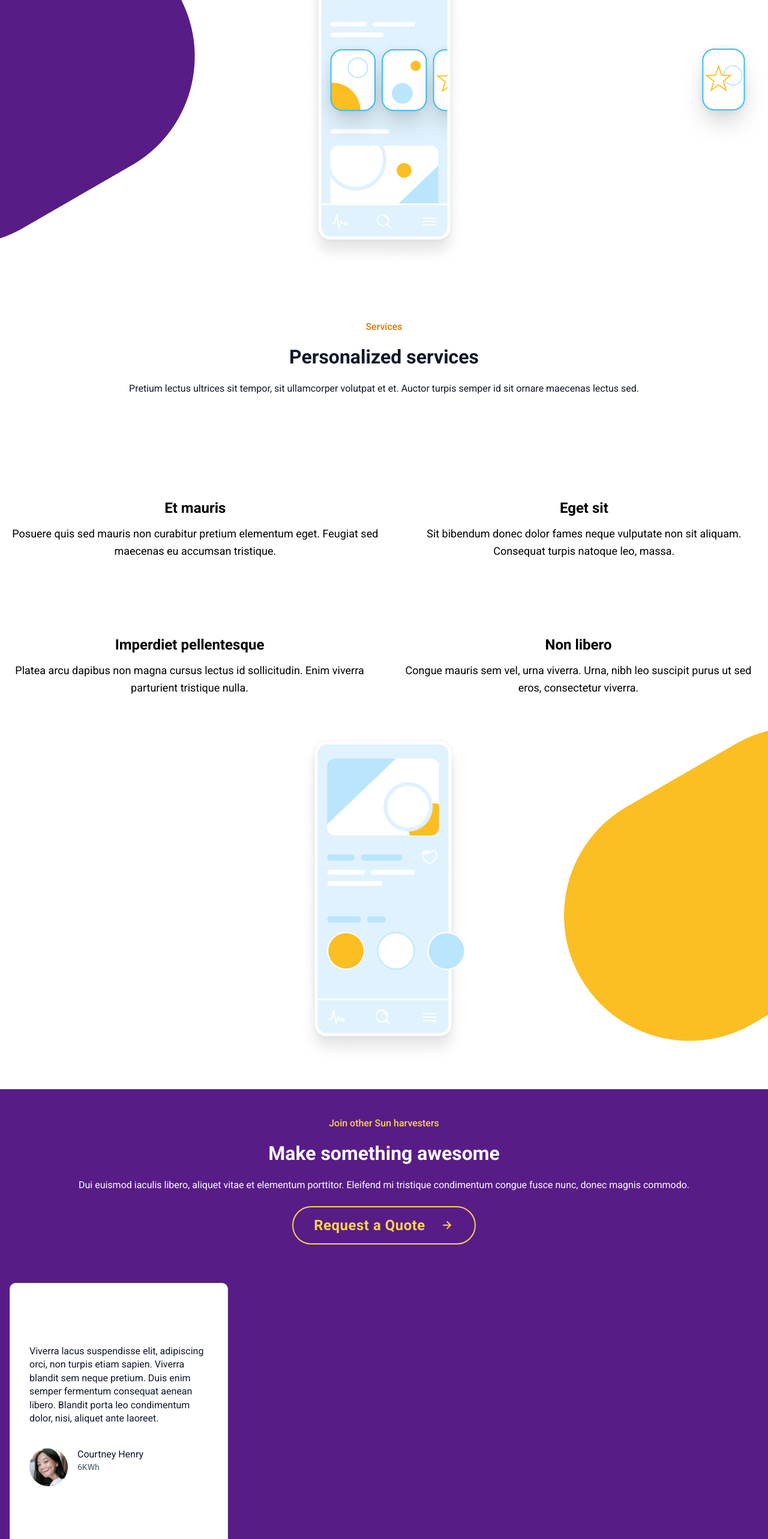
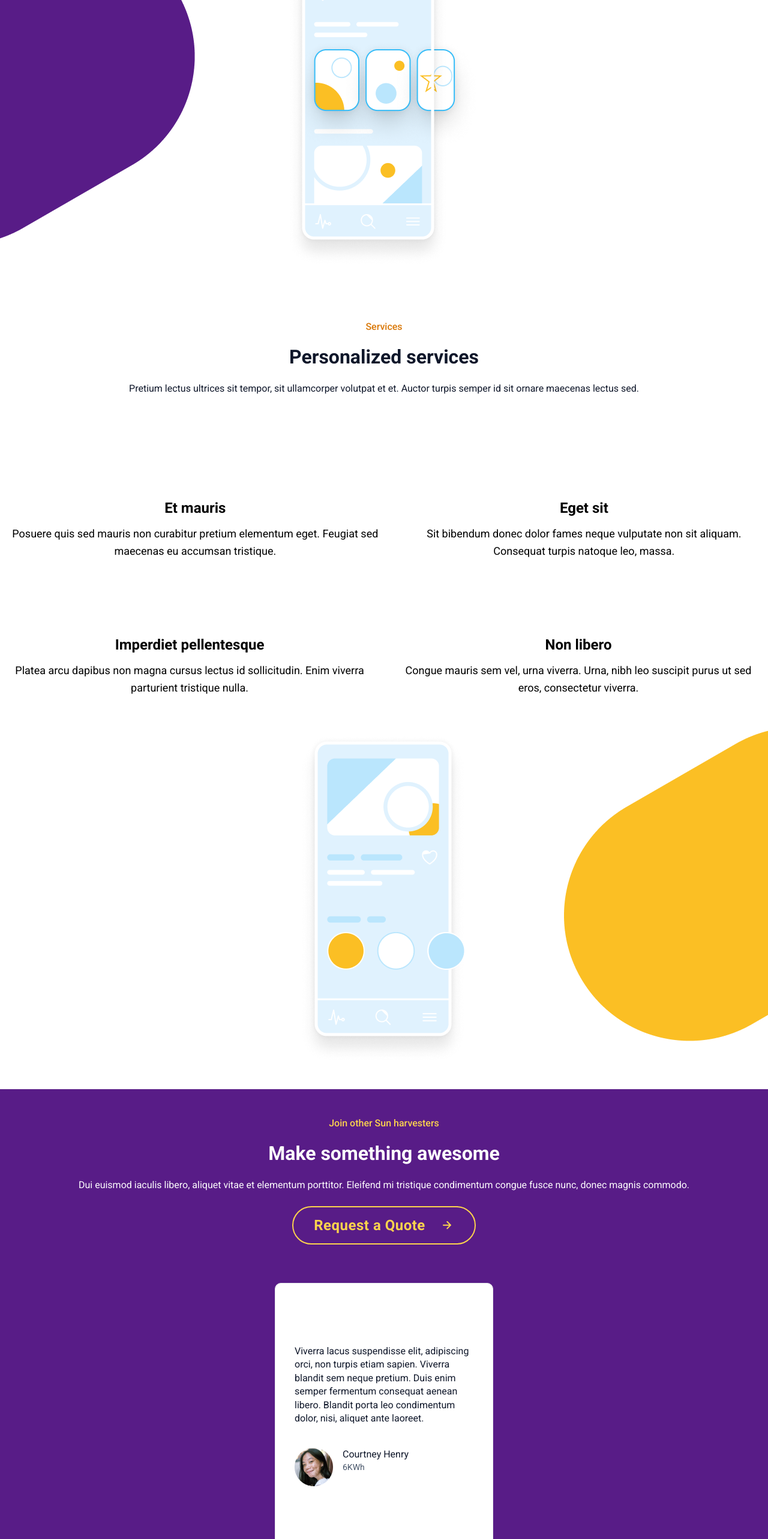
Before and after one commit to Breno-Mateus/buzzvel-test, a React (Vite) app: page / in a window 1280 px wide. Shown: the part 2384-4950 px from the top of the page at 60% size. Built offline with nearby package versions, Linux system fonts and the light colour scheme.

Commit message:
fix: card

```diff
--- a/src/components/section3/index.tsx
+++ b/src/components/section3/index.tsx
@@ -1,6 +1,5 @@
 import Mobile from "../../assets/mobile/Phone.png"
 import Figura4 from "../../assets/mobile/geometric-figures-mobile/Rectangle 16.png"
-import Frame from "../../assets/mobile/Frame 4.png"
 import BoxText from "../box-text"
 
 const Section3 = () => {
@@ -26,10 +25,6 @@
             <div className="flex items-center justify-center">
                 <img src={Mobile} />
             </div>
-
-            <div className="absolute bottom-60 right-0 -z-0">
-                <img src={Frame} />
-            </div>
         </section>
     )
 }
--- a/src/components/section5/index.tsx
+++ b/src/components/section5/index.tsx
@@ -16,7 +16,7 @@
                 <Button borderColor="border-colorButtonSecondary" backgroundHover="hover:bg-colorButtonSecondary" textColor="text-colorButtonSecondary" textColorHover="hover:text-textColorHoverButton" arrow="src/assets/arrow-right-2.svg" arrowHover="src/assets/arrow-right-3.svg"/>
             </div>
 
-            <div className="flex flex-wrap gap-6">
+            <div className="flex flex-wrap items-center justify-center gap-6">
                 <Card text="Viverra lacus suspendisse elit, adipiscing orci, non turpis etiam sapien. Viverra blandit sem neque pretium. Duis enim semper fermentum consequat aenean libero. Blandit porta leo condimentum dolor, nisi, aliquet ante laoreet." name="Courtney Henry" consumption="6KWh" urlImage="src/assets/user1.png"/>
             </div>
 
```
Also changed, not shown: src/assets/mobile/Phone.png.
